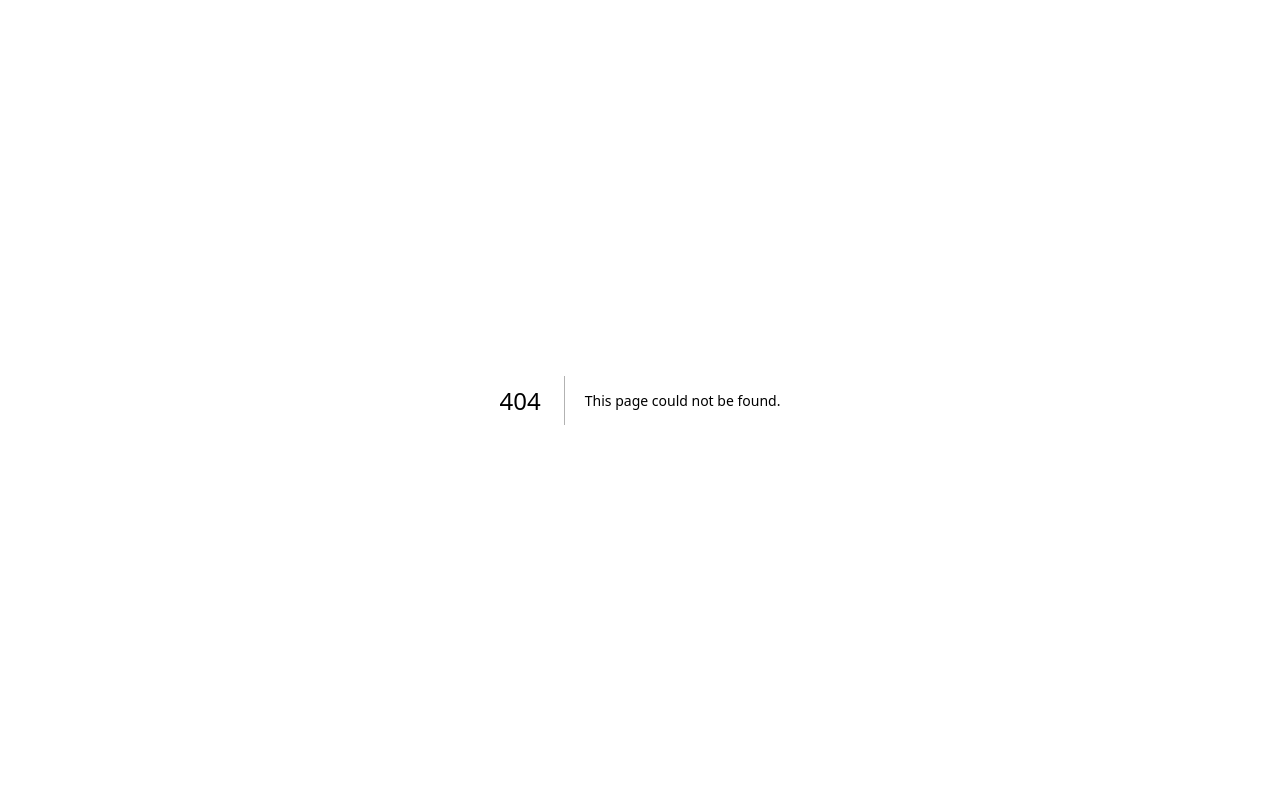
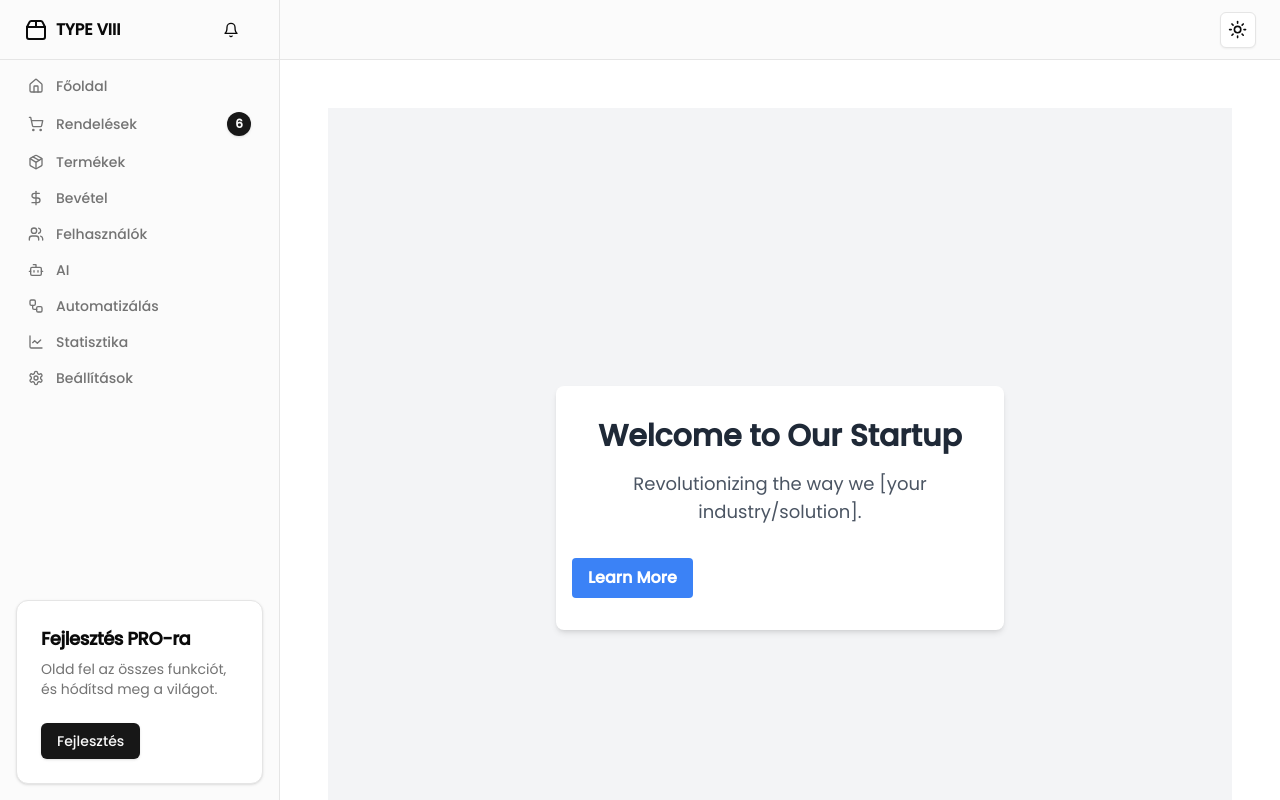
Before and after one commit to nemethdavid03/quiz, a Next.js app: page /admin/websites in a window 1280 px wide. Before the commit this address had no page. Shown: the top 800 px of the page. Built offline with nearby package versions, Linux system fonts and the light colour scheme; no server answers.

Commit message:
Updated page.tsx

```diff
--- /dev/null
+++ b/src/app/admin/websites/page.tsx
@@ -0,0 +1,54 @@
+import React from 'react'
+import { useState } from 'react'
+import { motion } from 'framer-motion'
+
+const StartupTemplate = () => {
+  const [isHovered, setIsHovered] = useState(false);
+
+  const handleMouseEnter = () => {
+    setIsHovered(true);
+  };
+
+  const handleMouseLeave = () => {
+    setIsHovered(false);
+  };
+
+  return (
+    <div className="flex flex-col items-center justify-center min-h-screen bg-gray-100">
+      <motion.div
+        className="relative w-full max-w-md px-4 py-8 bg-white rounded-lg shadow-md"
+        animate={{ scale: isHovered ? 1.05 : 1 }}
+        transition={{ duration: 0.2 }}
+        onMouseEnter={handleMouseEnter}
+        onMouseLeave={handleMouseLeave}
+      >
+        <motion.h1
+          className="text-3xl font-bold text-center text-gray-800 mb-4"
+          initial={{ opacity: 0, y: 20 }}
+          animate={{ opacity: 1, y: 0 }}
+          transition={{ duration: 0.5, delay: 0.2 }}
+        >
+          Welcome to Our Startup
+        </motion.h1>
+        <motion.p
+          className="text-lg text-gray-600 text-center mb-8"
+          initial={{ opacity: 0, y: 20 }}
+          animate={{ opacity: 1, y: 0 }}
+          transition={{ duration: 0.5, delay: 0.4 }}
+        >
+          Revolutionizing the way we [your industry/solution].
+        </motion.p>
+        <motion.button
+          className="bg-blue-500 hover:bg-blue-700 text-white font-bold py-2 px-4 rounded focus:outline-none focus:shadow-outline"
+          initial={{ opacity: 0, y: 20 }}
+          animate={{ opacity: 1, y: 0 }}
+          transition={{ duration: 0.5, delay: 0.6 }}
+        >
+          Learn More
+        </motion.button>
+      </motion.div>
+    </div>
+  );
+};
+
+export default StartupTemplate;
```
